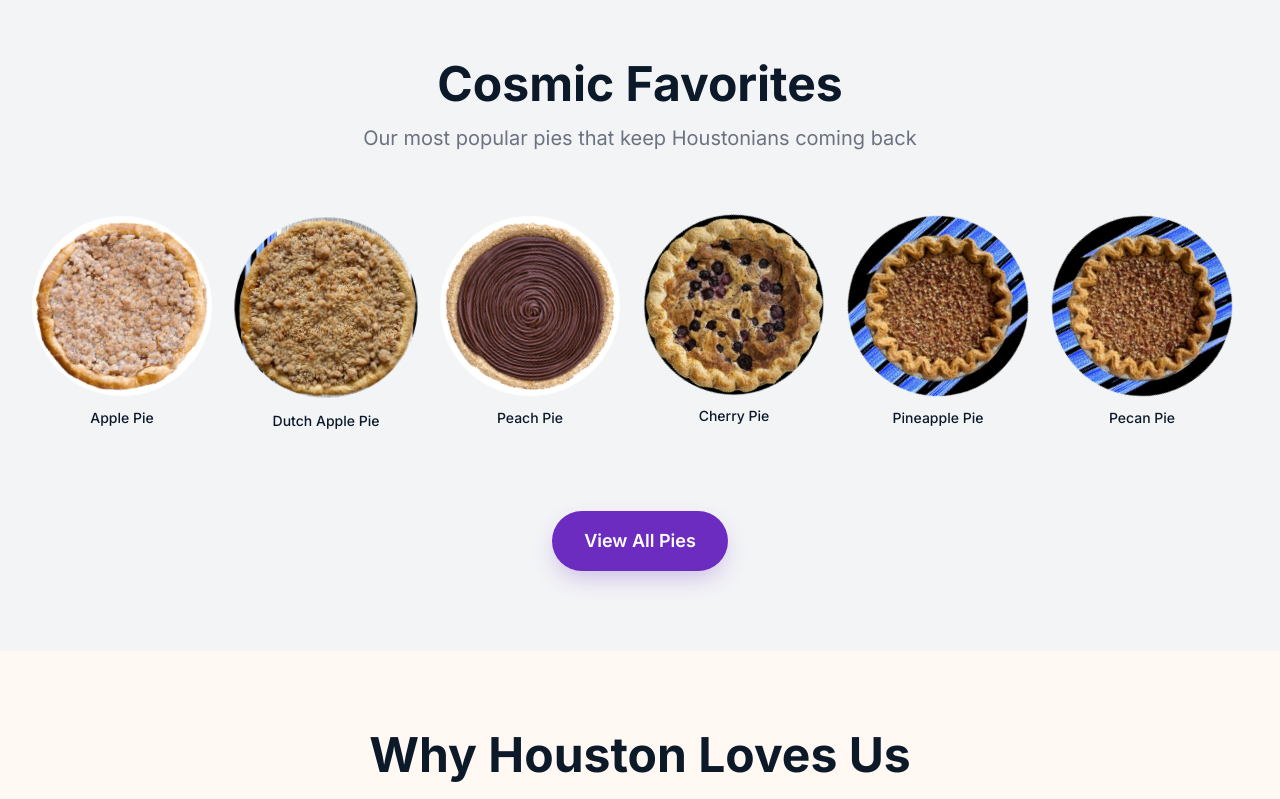
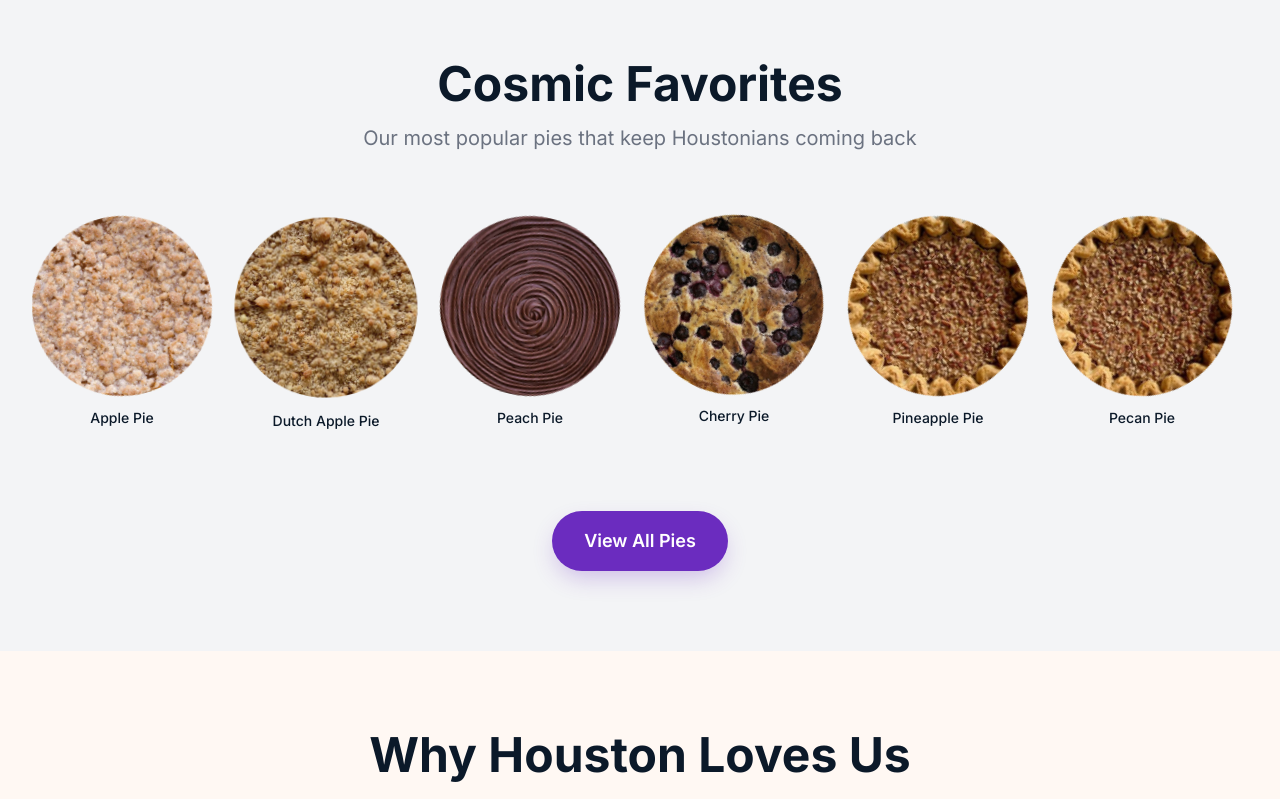
Before and after one commit to zavalatechlabs/flying-saucer-pie-company-htx, a Next.js app: page / in a window 1280 px wide. Shown: the part 820-1619 px from the top of the page. Built offline with nearby package versions, Linux system fonts and the light colour scheme.

Commit message:
scale pie images to fill circular frame better

```diff
--- a/app/globals.css
+++ b/app/globals.css
@@ -216,6 +216,14 @@
     animation: pieSpin 30s linear infinite;
     animation-delay: calc(var(--i) * -1.2s);
     will-change: transform;
+    overflow: hidden;
+    border-radius: 9999px;
+  }
+
+  /* Scale pie images to fill circular frame */
+  .pie-spin img {
+    transform: scale(1.35);
+    transition: transform 0.3s ease;
   }
 
   /* Pause animation on hover */
```
